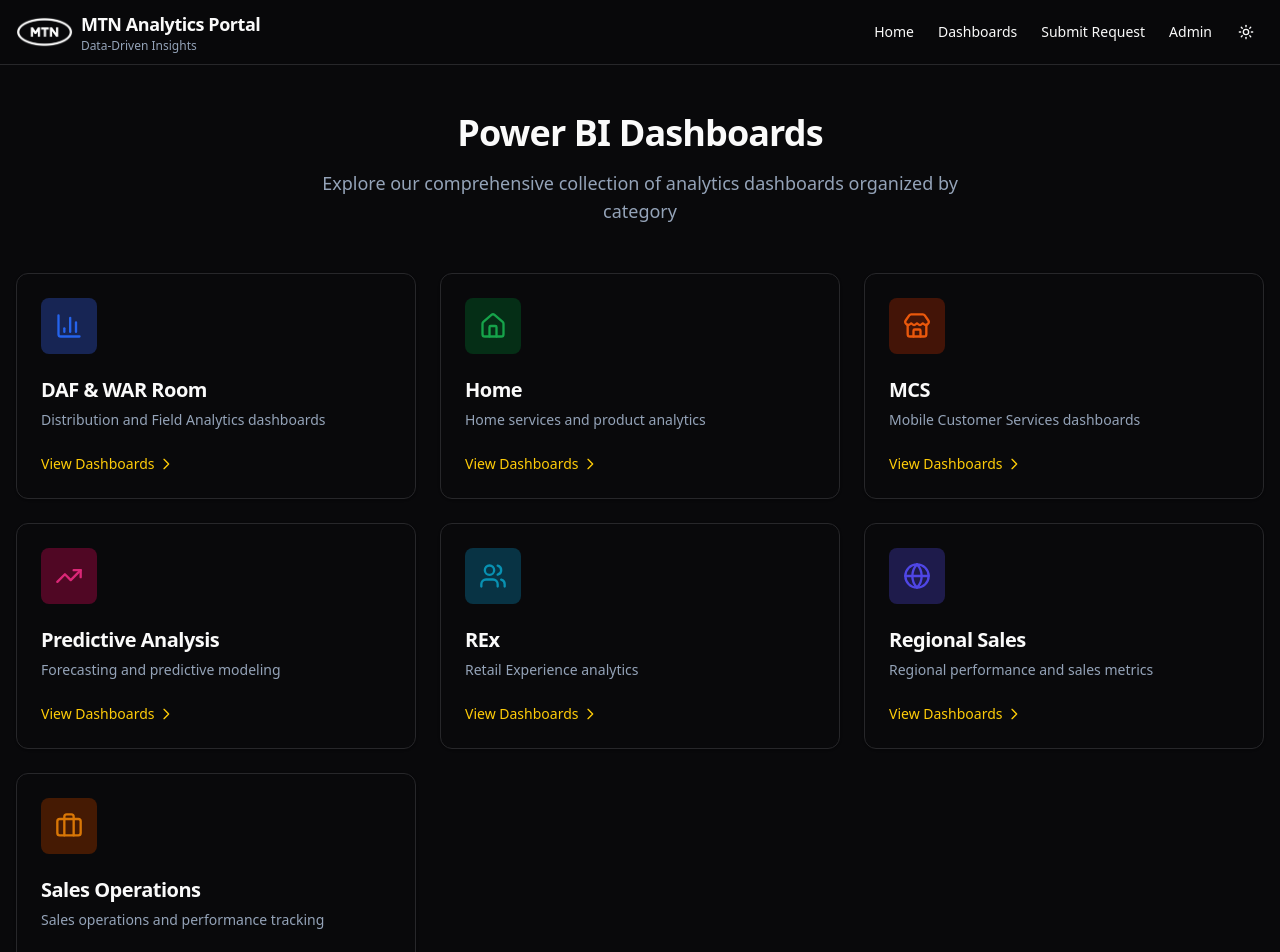
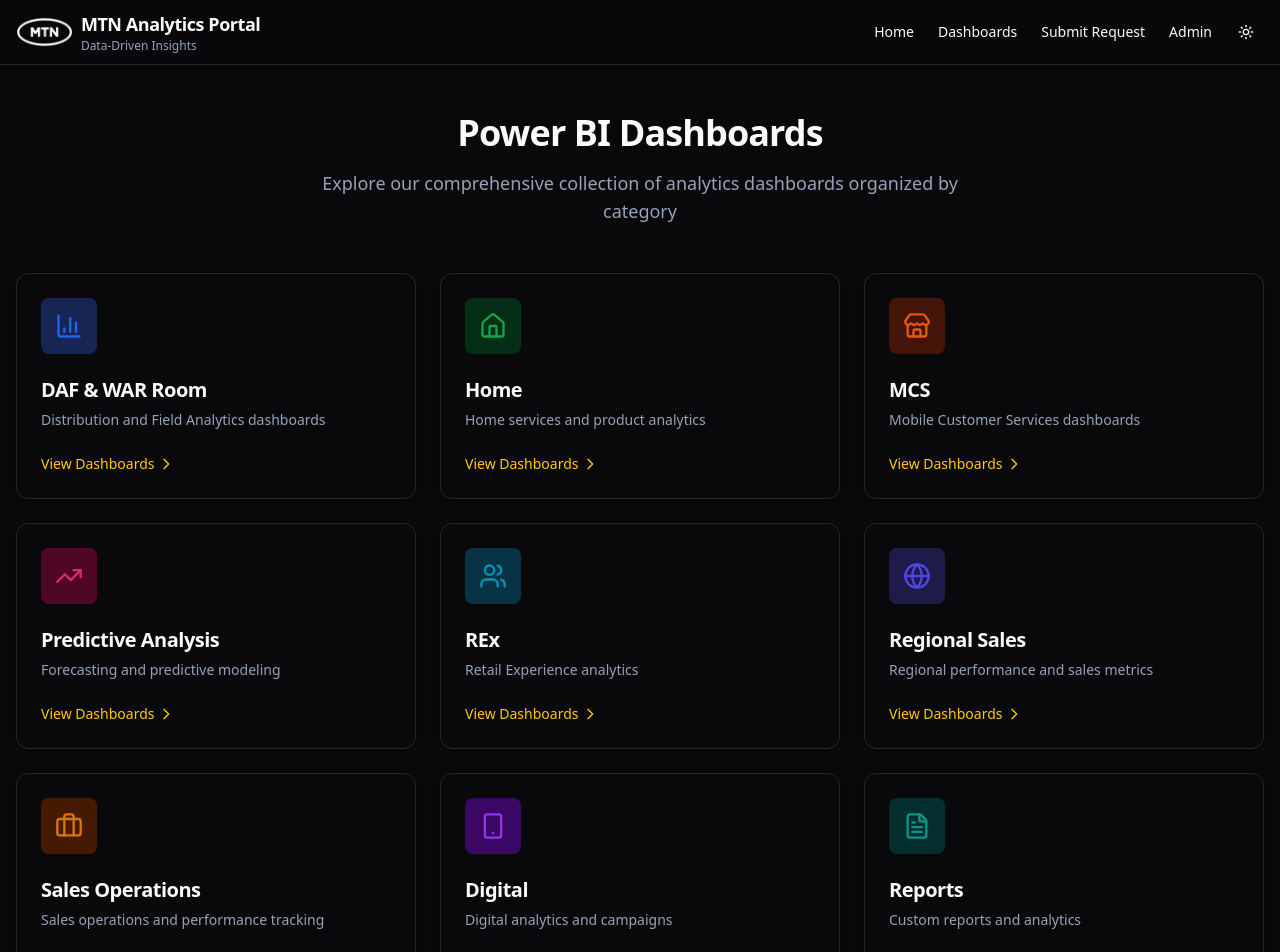
Before and after one commit to rofyray/mtn-analytics-portal, a Next.js app: page /dashboards in a window 1280 px wide. Shown: the top 952 px of the page. Built offline with nearby package versions, Linux system fonts and the light colour scheme; no server answers.

Commit message:
feat: added new dashboard categories

```diff
--- a/app/dashboards/[category]/page.tsx
+++ b/app/dashboards/[category]/page.tsx
@@ -22,6 +22,7 @@
   MapPin,
   ShoppingCart,
   LayoutDashboard,
+  FileText,
   type LucideIcon,
 } from "lucide-react"
 import Link from "next/link"
@@ -46,6 +47,7 @@
   rex: TrendingUp,
   regional: MapPin,
   "sales-ops": ShoppingCart,
+  reports: FileText,
 }
 
 // Function to get icon by dashboard name (fallback logic)
--- a/app/dashboards/page.tsx
+++ b/app/dashboards/page.tsx
@@ -1,6 +1,6 @@
 import Link from "next/link"
 import { Card, CardContent, CardDescription, CardHeader, CardTitle } from "@/components/ui/card"
-import { BarChart3, Home, Store, TrendingUp, Users, Globe, Briefcase } from "lucide-react"
+import { BarChart3, Home, Store, TrendingUp, Users, Globe, Briefcase, Smartphone, FileText } from "lucide-react"
 
 const dashboardCategories = [
   {
@@ -58,6 +58,22 @@
     icon: Briefcase,
     color: "text-amber-600",
     bgColor: "bg-amber-50 dark:bg-amber-950",
+  },
+  {
+    id: "digital",
+    name: "Digital",
+    description: "Digital analytics and campaigns",
+    icon: Smartphone,
+    color: "text-purple-600",
+    bgColor: "bg-purple-50 dark:bg-purple-950",
+  },
+  {
+    id: "reports",
+    name: "Reports",
+    description: "Custom reports and analytics",
+    icon: FileText,
+    color: "text-teal-600",
+    bgColor: "bg-teal-50 dark:bg-teal-950",
   },
 ]
 
```
Also changed, not shown: config/dashboards.json (+40 -0 lines).
